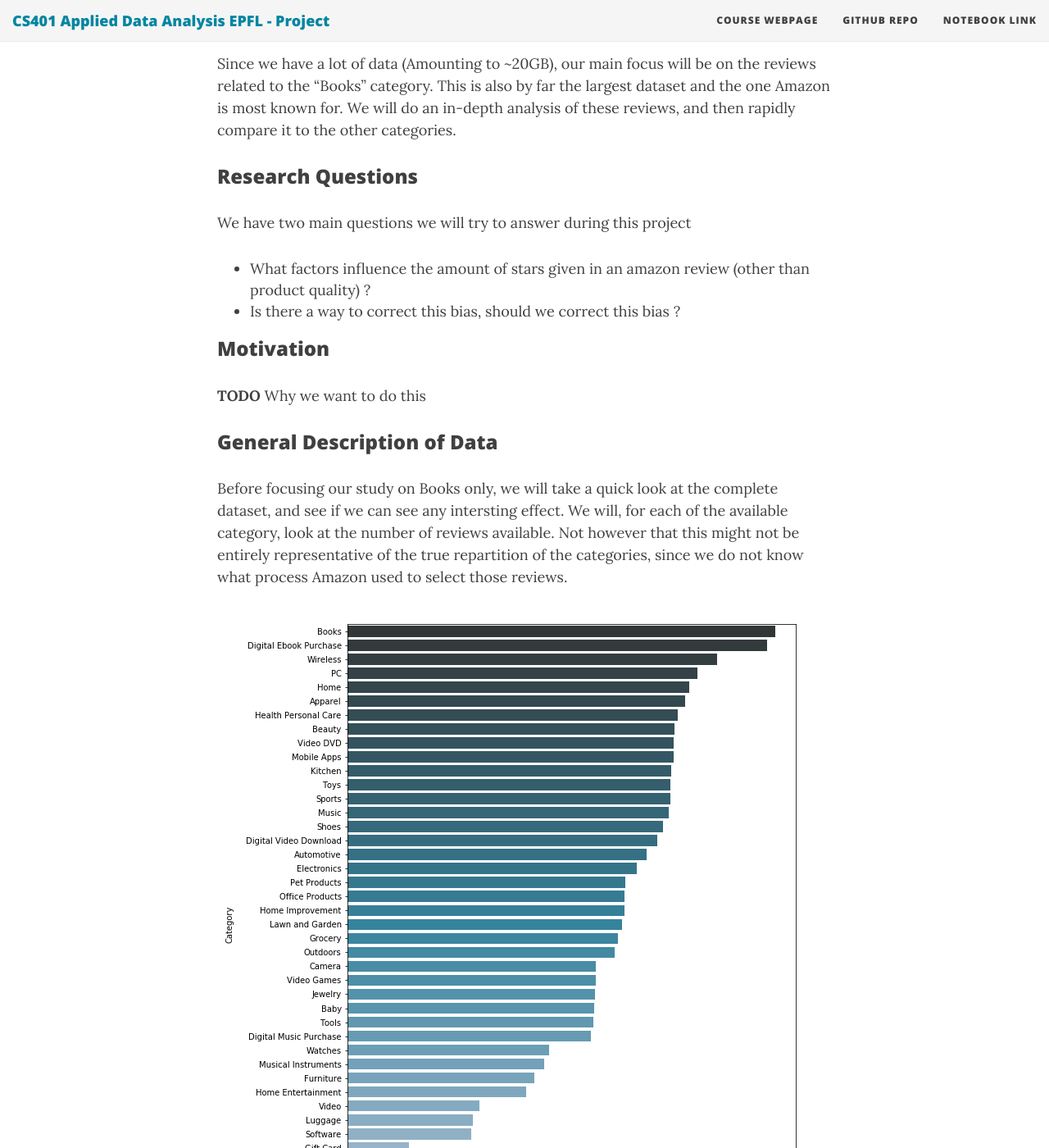
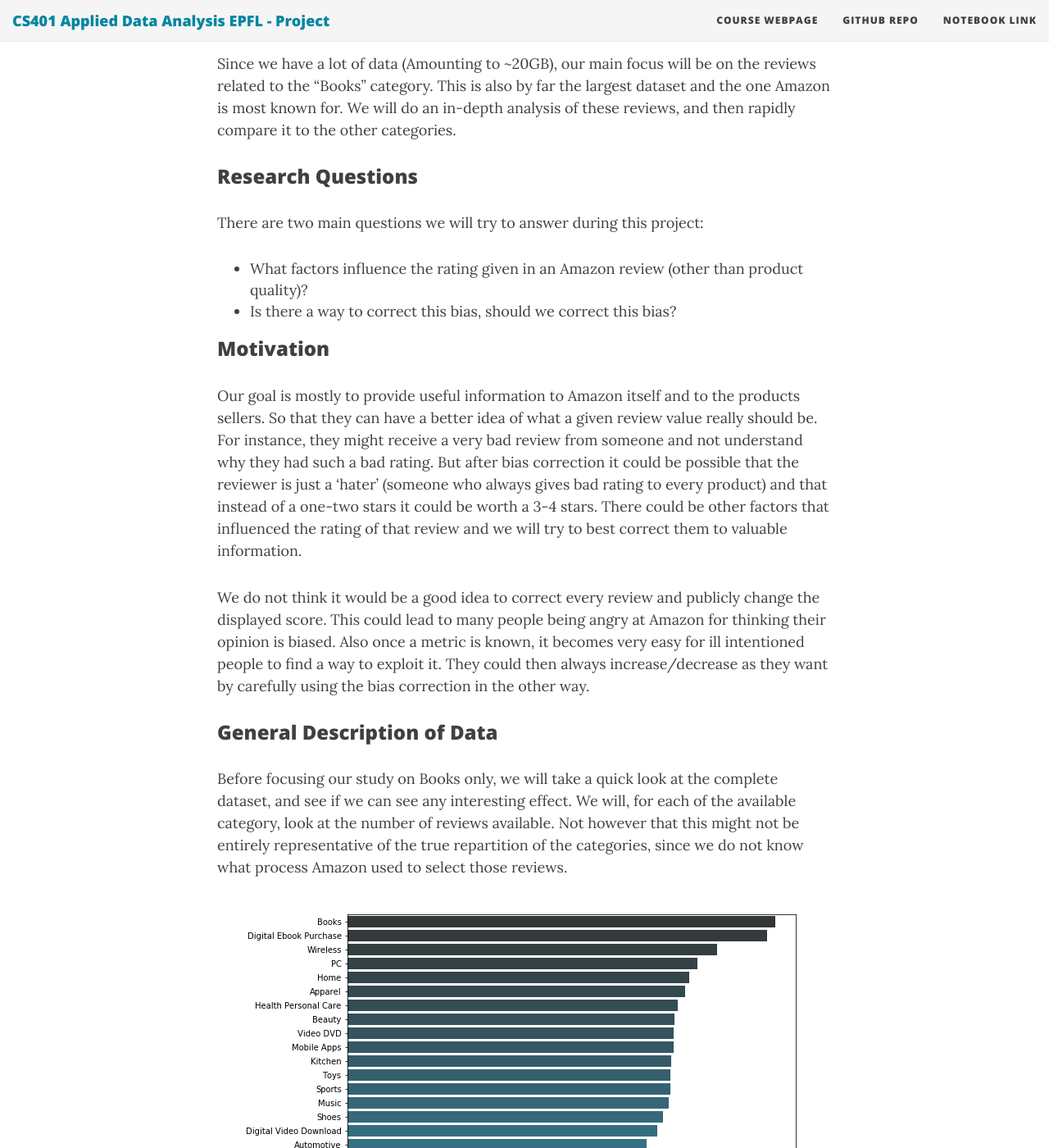
Before and after one commit to ada-lyn/ada-lyn.github.io, a Jekyll site: the page built from index.md, in a window 1280 px wide and 1400 px high, scrolled down 1699 px. Shown: the whole window at 82% size. Built offline with Jekyll 4.4.1, drawn with Linux system fonts in a browser that asks for light colours; nearby versions of some CDN libraries; some of the changed text lies outside the part shown.

Commit message:
Update index.md

```diff
--- a/index.md
+++ b/index.md
@@ -18,7 +18,7 @@ In the past, when buying an item, one had to trust reviews in newspapers or from
 
 ### Dataset
 
-We will use an [Amazon Dataset](http://jmcauley.ucsd.edu/data/amazon/) that consist multiple millions of Amazon reviews. More precisely, it contains (amongst other informations that will not be used) the following informations for each review:
+We will use an [Amazon Dataset](http://jmcauley.ucsd.edu/data/amazon/) that consist multiple millions of Amazon reviews. More precisely, it contains (amongst other information that will not be used) the following information for each review:
 
 - `marketplace` : The "country of Amazon". Data is available for the United Stated, United Kingdom, France, Germany and Japan
 - `customer_id` : A unique id representing the user who wrote the review
@@ -37,18 +37,21 @@ Since we have a lot of data (Amounting to ~20GB), our main focus will be on the
 
 ### Research Questions
 
-We have two main questions we will try to answer during this project
+There are two main questions we will try to answer during this project:
 
-- What factors influence the amount of stars given in an amazon review (other than product quality) ?
-- Is there a way to correct this bias, should we correct this bias ?
+- What factors influence the rating given in an Amazon review (other than product quality)?
+- Is there a way to correct this bias, should we correct this bias?
 
 ### Motivation
 
-**TODO** Why we want to do this
+Our goal is mostly to provide useful information to Amazon itself and to the products sellers. So that they can have a better idea of what a given review value really should be.
+For instance, they might receive a very bad review from someone and not understand why they had such a bad rating. But after bias correction it could be possible that the reviewer is just a 'hater' (someone who always gives bad rating to every product) and that instead of a one-two stars it could be worth a 3-4 stars. There could be other factors that influenced the rating of that review and we will try to best correct them to valuable information.
+
+We do not think it would be a good idea to correct every review and publicly change the displayed score. This could lead to many people being angry at Amazon for thinking their opinion is biased. Also once a metric is known, it becomes very easy for ill intentioned people to find a way to exploit it. They could then always increase/decrease as they want by carefully using the bias correction in the other way.
 
 ### General Description of Data
 
-Before focusing our study on Books only, we will take a quick look at the complete dataset, and see if we can see any intersting effect. We will, for each of the available category, look at the number of reviews available. Not however that this might not be entirely representative of the true repartition of the categories, since we do not know what process Amazon used to select those reviews.
+Before focusing our study on Books only, we will take a quick look at the complete dataset, and see if we can see any interesting effect. We will, for each of the available category, look at the number of reviews available. Not however that this might not be entirely representative of the true repartition of the categories, since we do not know what process Amazon used to select those reviews.
 
 ![Number of review for each category](/img/other/n_by_category.png)
 
```
